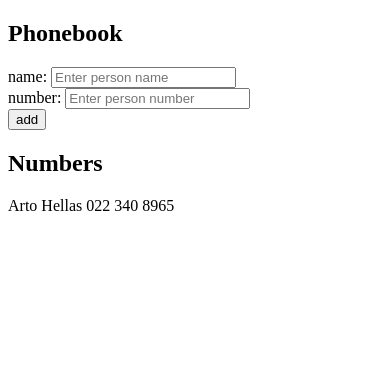
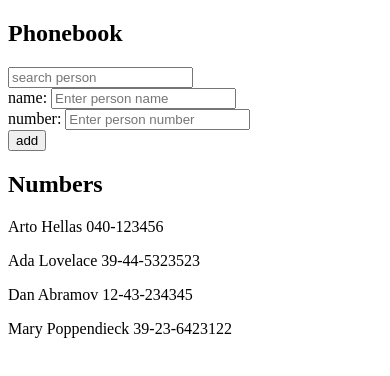
Before and after one commit to touraye/fullstackopen, a React (Vite) app in the folder part2/phonebook/: page / in a window 390 px wide. Shown: the top 376 px of the page. Built offline with nearby package versions, Linux system fonts and the light colour scheme.

Commit message:
created phonebook step4

```diff
--- a/part2/phonebook/src/App.jsx
+++ b/part2/phonebook/src/App.jsx
@@ -2,9 +2,15 @@
 
 
 function App() {
-	const [persons, setPersons] = useState([{ name: 'Arto Hellas', number: '022 340 8965' }])
+  const [persons, setPersons] = useState([
+		{ name: 'Arto Hellas', number: '040-123456' },
+		{ name: 'Ada Lovelace', number: '39-44-5323523' },
+		{ name: 'Dan Abramov', number: '12-43-234345' },
+		{ name: 'Mary Poppendieck', number: '39-23-6423122' },
+	])
   const [ newName, setNewName ] = useState( '' )
-  const [newNumber, setNewNumber] = useState('')
+  const [ newNumber, setNewNumber ] = useState( '' )
+  const [ filtered, setFiltered ] = useState( '' )
 
   const handleNameChange = (e) => {
     setNewName(e.target.value)
@@ -32,9 +38,20 @@
 
   }
 
+  const handleFilter = (e) => setFiltered(e.target.value)
+
+  const personLookUp = persons.filter( person => person.name.toLowerCase().indexOf( filtered.toLowerCase() ) !== - 1 )
+
 	return (
 		<div>
 			<h2>Phonebook</h2>
+			<div>
+				<input
+					type='text'
+					onChange={handleFilter}
+					placeholder='search person'
+				/>
+			</div>
 			<form onSubmit={handleSubmit}>
 				<div>
 					name:{' '}
@@ -42,15 +59,20 @@
 				</div>
 				<div>
 					number:{' '}
-					<input onChange={handleNumberChange} placeholder='Enter person number' />
+					<input
+						onChange={handleNumberChange}
+						placeholder='Enter person number'
+					/>
 				</div>
 				<div>
 					<button type='submit'>add</button>
 				</div>
 			</form>
 			<h2>Numbers</h2>
-			{persons?.map((person, index) => (
-        <p key={ index }>{ person.name } { person.number }</p>
+			{personLookUp?.map((person, index) => (
+				<p key={index}>
+					{person.name} {person.number}
+				</p>
 			))}
 		</div>
 	)
```
